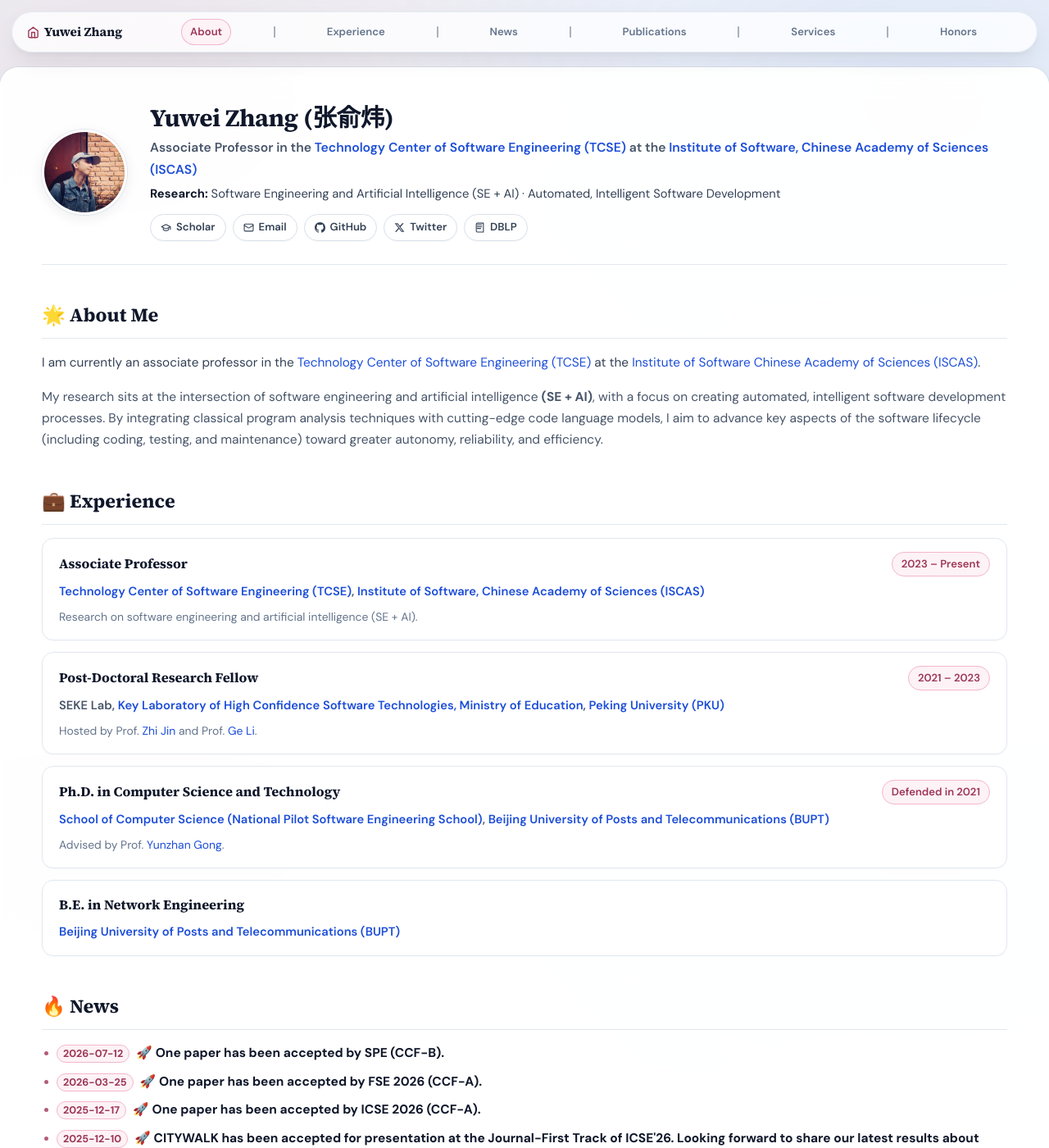
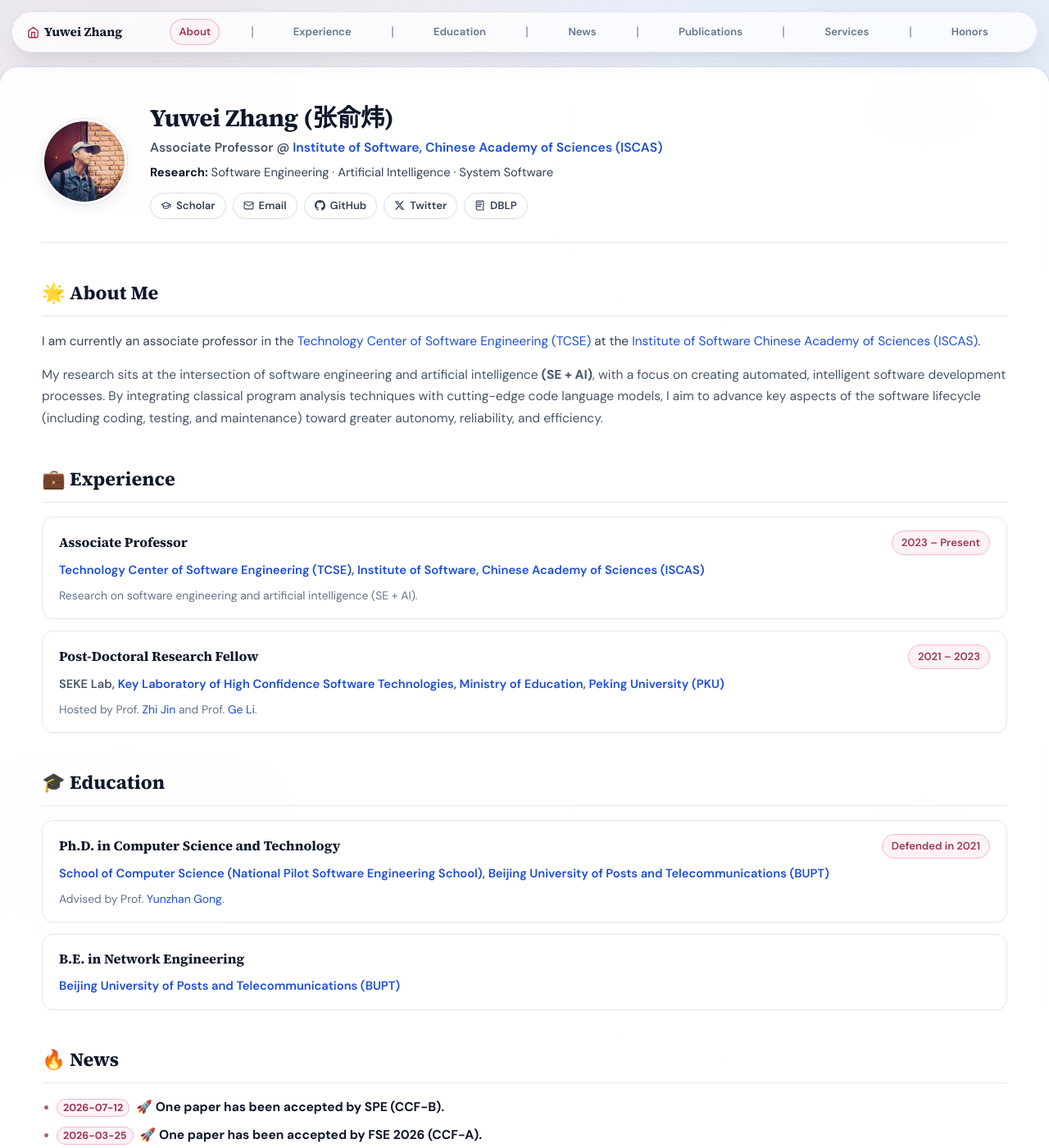
Before and after one commit to zhangyuwei-iscas/zhangyw.github.io, a Jekyll site: the page built from index.md, in a window 1280 px wide and 1400 px high. Shown: the whole window at 82% size. Built offline with Jekyll 4.4.1, drawn with Linux system fonts in a browser that asks for light colours; comment, search, counter and statistics services are not loaded.

Commit message:
divide Experience Section

```diff
--- a/_includes/profile-header.html
+++ b/_includes/profile-header.html
@@ -2,8 +2,8 @@
   <img class="profile-avatar" src="{{ site.url }}/images/{{ site.owner.avatar }}" alt="{{ site.owner.name }} avatar">
   <div>
     <h1 class="profile-name">Yuwei Zhang (张俞炜)</h1>
-    <p class="profile-role">Associate Professor in the <a href="http://www.tcse.cn/" target="_blank" rel="noopener noreferrer">Technology Center of Software Engineering (TCSE)</a> at the <a href="http://www.iscas.ac.cn/" target="_blank" rel="noopener noreferrer">Institute of Software, Chinese Academy of Sciences (ISCAS)</a></p>
-    <p class="profile-research"><span class="label-strong">Research:</span> Software Engineering and Artificial Intelligence (SE + AI) &middot; Automated, Intelligent Software Development</p>
+    <p class="profile-role">Associate Professor @ <a href="http://www.iscas.ac.cn/" target="_blank" rel="noopener noreferrer">Institute of Software, Chinese Academy of Sciences (ISCAS)</a></p>
+    <p class="profile-research"><span class="label-strong">Research:</span> Software Engineering &middot; Artificial Intelligence &middot; System Software</p>
     <div class="quick-links">
       <!-- Google Scholar -->
       <a class="quick-link" href="{{ site.owner.scholar }}" target="_blank" rel="noopener noreferrer">
--- a/_layouts/home.html
+++ b/_layouts/home.html
@@ -56,6 +56,8 @@
         <span class="nav-sep" aria-hidden="true"></span>
         <a href="#experience">Experience</a>
         <span class="nav-sep" aria-hidden="true"></span>
+        <a href="#education">Education</a>
+        <span class="nav-sep" aria-hidden="true"></span>
         <a href="#news">News</a>
         <span class="nav-sep" aria-hidden="true"></span>
         <a href="#publications">Publications</a>
--- a/index.md
+++ b/index.md
@@ -45,6 +45,11 @@
   </div>
   <div class="exp-desc">Hosted by Prof. <a href="http://faculty.pku.edu.cn/zhijin" target="_blank" rel="noopener noreferrer">Zhi Jin</a> and Prof. <a href="https://ligechina.github.io/" target="_blank" rel="noopener noreferrer">Ge Li</a>.</div>
 </div>
+
+<!-- ==========================================================================
+     EDUCATION SECTION
+     ========================================================================== -->
+<h1 id="education" class="section-title">🎓 Education</h1>
 
 <div class="exp-card">
   <div class="exp-header">
```
Also changed, not shown: _config.yml (+0 -17 lines).
